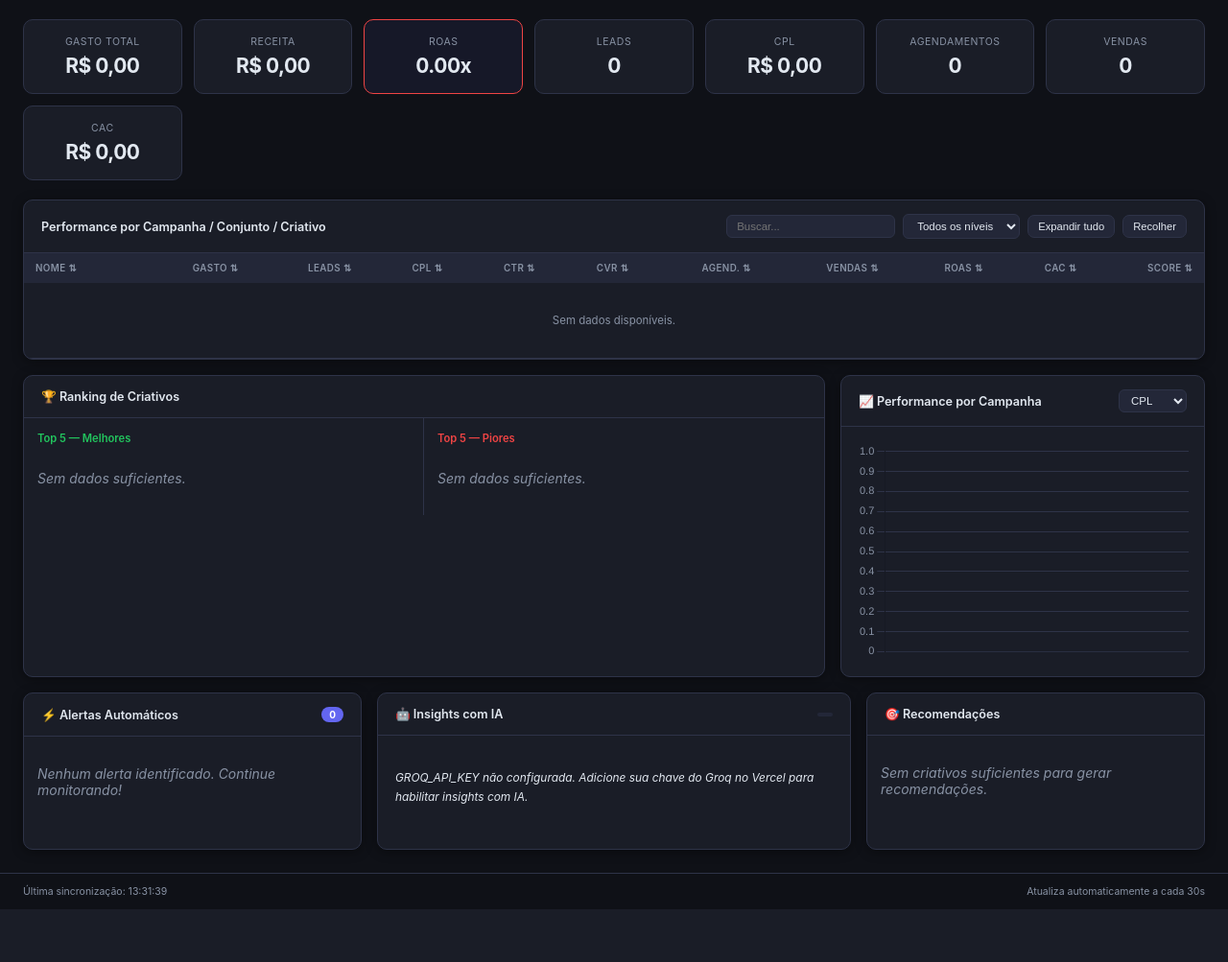
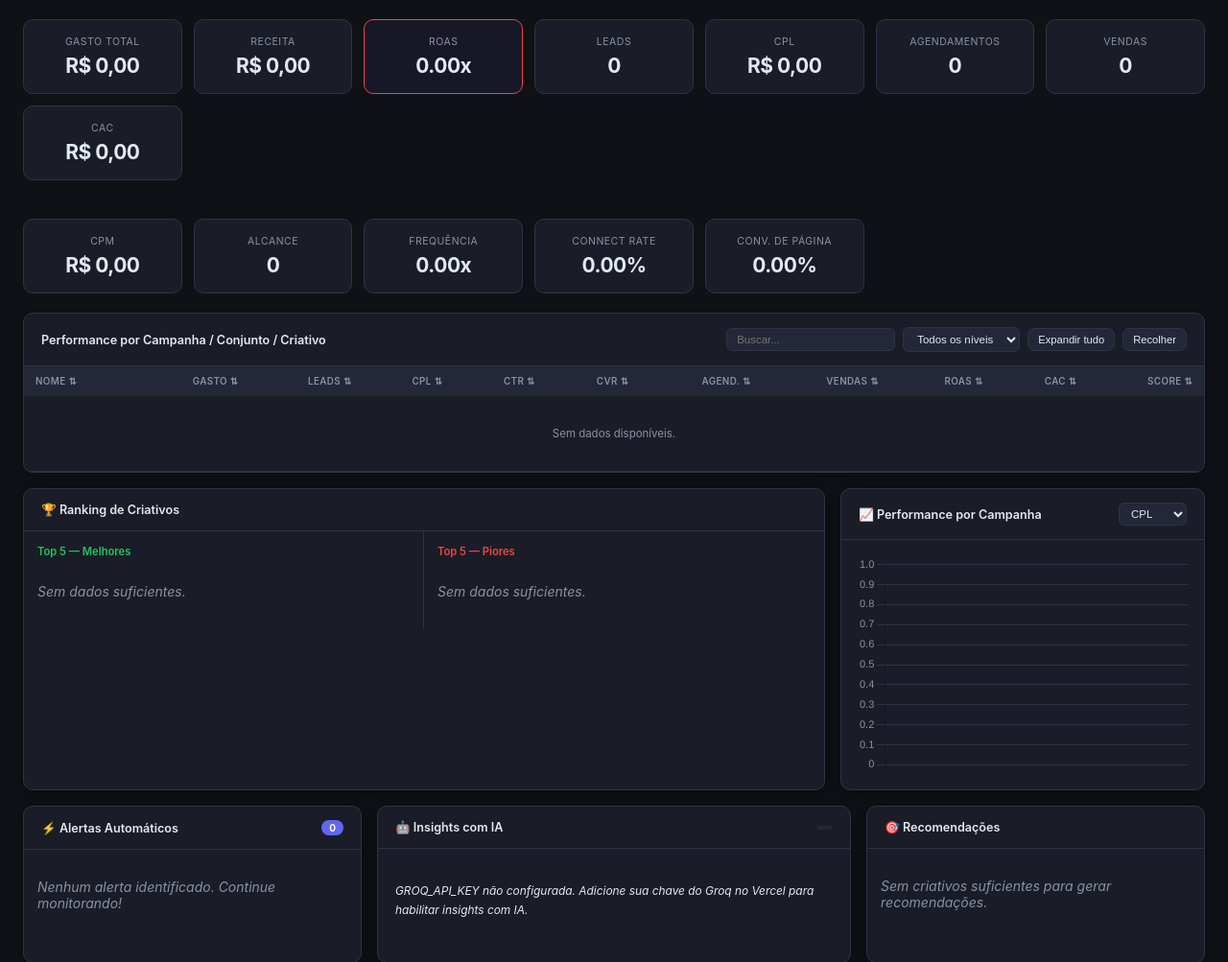
Before and after one commit to Frederete/marketing-dashboard, a Flask app: template templates/index.html in a window 1280 px wide. Shown: the part 63-1066 px from the top of the page at 96% size. Before the commit the page ends 1011 px from the top, so only its background shows below. Run offline with Flask 3, Linux system fonts and the light colour scheme; the template is opened without the code that fills it, so the values that code supplies are empty.

Commit message:
feat: add CPM, alcance, frequência, connect rate e conv. de página nos KPIs

```diff
--- a/data_processor.py
+++ b/data_processor.py
@@ -86,6 +86,7 @@ ADS_COLS = {
     "spend":       ["spend", "amount_spent", "valor_gasto", "gasto", "spend_(cost,_amount_spent)"],
     "impressions": ["impressions", "impressoes"],
     "clicks":      ["clicks", "cliques", "action_link_clicks"],
+    "reach":       ["reach", "alcance"],
 }
 LEADS_COLS = {
     "date":     ["data_padrão", "submitted_at", "date", "data"],
@@ -260,7 +261,7 @@ def build_dashboard_data(
 
     # Parse + clean ads
     ads_df = _parse_dates(ads_df, a["date"])
-    ads_df = _to_numeric(ads_df, [a["spend"], a["impressions"], a["clicks"]])
+    ads_df = _to_numeric(ads_df, [a["spend"], a["impressions"], a["clicks"], a["reach"]])
 
     # Date filter
     if date_start:
@@ -409,6 +410,8 @@ def build_dashboard_data(
             a["impressions"]: "sum",
             a["clicks"]:      "sum",
         }
+        if a.get("reach") and a["reach"] in ads_df.columns:
+            agg[a["reach"]] = "sum"
         if group_cols:
             return ads_df.groupby(group_cols).agg(agg).reset_index()
         return ads_df.agg(agg).to_frame().T
@@ -422,7 +425,7 @@ def build_dashboard_data(
 
     # ── Build hierarchical table ──────────────────────────────────────────────
     performance_table = []
-    total_spend = total_impressions = total_clicks = 0.0
+    total_spend = total_impressions = total_clicks = total_reach = 0.0
 
     # --- Campaign level ---
     camp_agg = _agg_ads(["_campaign_norm"])
@@ -443,6 +446,7 @@ def build_dashboard_data(
         c_spend  = float(c_row[a["spend"]])
         c_imp    = float(c_row[a["impressions"]])
         c_clicks = float(c_row[a["clicks"]])
+        c_reach  = float(c_row[a["reach"]]) if a.get("reach") and a["reach"] in c_row.index else 0.0
 
         c_leads  = len(camp_leads.get(ck, set()))
         c_appts  = len(camp_appts.get(ck, set()))
@@ -462,6 +466,7 @@ def build_dashboard_data(
         total_spend       += c_spend
         total_impressions += c_imp
         total_clicks      += c_clicks
+        total_reach       += c_reach
 
         # --- Ad Set level ---
         adset_rows = []
@@ -681,12 +686,16 @@ def build_dashboard_data(
     bottom_5 = list(reversed(scored[-5:])) if len(scored) >= 5 else list(reversed(scored))
 
     # ── Global KPIs ──────────────────────────────────────────────────────────
-    overall_cpl  = safe_div(total_spend, total_leads)
-    overall_cac  = safe_div(total_spend, total_sales)
-    overall_roas = safe_div(total_revenue_val, total_spend)
-    overall_ctr  = safe_div(total_clicks, total_impressions) * 100
-    lead_to_appt = safe_div(total_appts, total_leads) * 100
-    appt_to_sale = safe_div(total_sales, total_appts) * 100
+    overall_cpl       = safe_div(total_spend, total_leads)
+    overall_cac       = safe_div(total_spend, total_sales)
+    overall_roas      = safe_div(total_revenue_val, total_spend)
+    overall_ctr       = safe_div(total_clicks, total_impressions) * 100
+    lead_to_appt      = safe_div(total_appts, total_leads) * 100
+    appt_to_sale      = safe_div(total_sales, total_appts) * 100
+    overall_cpm       = safe_div(total_spend, total_impressions) * 1000
+    overall_frequency = safe_div(total_impressions, total_reach)
+    overall_connect_rate = safe_div(total_clicks, total_reach) * 100
+    overall_page_cvr  = safe_div(total_leads, total_clicks) * 100
 
     # Date range info
     date_min = ads_df[a["date"]].min() if a["date"] and a["date"] in ads_df.columns else None
@@ -713,6 +722,11 @@ def build_dashboard_data(
             "overall_cac":        round(overall_cac, 2),
             "lead_to_appt_rate":  round(lead_to_appt, 2),
             "appt_to_sale_rate":  round(appt_to_sale, 2),
+            "overall_cpm":        round(overall_cpm, 2),
+            "total_reach":        int(total_reach),
+            "overall_frequency":  round(overall_frequency, 2),
+            "overall_connect_rate": round(overall_connect_rate, 2),
+            "overall_page_cvr":   round(overall_page_cvr, 2),
         },
         "performance_table": performance_table,
         "campaigns_flat": campaigns_flat,
@@ -737,6 +751,8 @@ def _empty_payload() -> dict:
             "overall_cpl": 0, "overall_ctr": 0, "total_leads": 0,
             "total_appointments": 0, "total_sales": 0,
             "overall_cac": 0, "lead_to_appt_rate": 0, "appt_to_sale_rate": 0,
+            "overall_cpm": 0, "total_reach": 0, "overall_frequency": 0,
+            "overall_connect_rate": 0, "overall_page_cvr": 0,
         },
         "performance_table": [],
         "campaigns_flat": [],
--- a/static/js/dashboard.js
+++ b/static/js/dashboard.js
@@ -125,14 +125,19 @@ function fmt_num(v)    { return v == null ? "—" : Number(v).toLocaleString("pt
 
 function renderKPIs(k) {
   if (!k) return;
-  document.getElementById("val-spend").textContent    = fmt_currency(k.total_spend);
-  document.getElementById("val-revenue").textContent  = fmt_currency(k.total_revenue);
-  document.getElementById("val-roas").textContent     = fmt_x(k.overall_roas);
-  document.getElementById("val-leads").textContent    = fmt_num(k.total_leads);
-  document.getElementById("val-cpl").textContent      = fmt_currency(k.overall_cpl);
-  document.getElementById("val-appts").textContent    = fmt_num(k.total_appointments);
-  document.getElementById("val-sales").textContent    = fmt_num(k.total_sales);
-  document.getElementById("val-cac").textContent      = fmt_currency(k.overall_cac);
+  document.getElementById("val-spend").textContent       = fmt_currency(k.total_spend);
+  document.getElementById("val-revenue").textContent     = fmt_currency(k.total_revenue);
+  document.getElementById("val-roas").textContent        = fmt_x(k.overall_roas);
+  document.getElementById("val-leads").textContent       = fmt_num(k.total_leads);
+  document.getElementById("val-cpl").textContent         = fmt_currency(k.overall_cpl);
+  document.getElementById("val-appts").textContent       = fmt_num(k.total_appointments);
+  document.getElementById("val-sales").textContent       = fmt_num(k.total_sales);
+  document.getElementById("val-cac").textContent         = fmt_currency(k.overall_cac);
+  document.getElementById("val-cpm").textContent         = fmt_currency(k.overall_cpm);
+  document.getElementById("val-reach").textContent       = fmt_num(k.total_reach);
+  document.getElementById("val-frequency").textContent   = k.overall_frequency != null ? Number(k.overall_frequency).toFixed(2) + "x" : "—";
+  document.getElementById("val-connect-rate").textContent = fmt_pct(k.overall_connect_rate);
+  document.getElementById("val-page-cvr").textContent    = fmt_pct(k.overall_page_cvr);
 
   // Color ROAS card
   const roasCard = document.getElementById("kpi-roas");
--- a/templates/index.html
+++ b/templates/index.html
@@ -66,6 +66,30 @@
   <div class="kpi-card" id="kpi-cac">
     <div class="kpi-label">CAC</div>
     <div class="kpi-value" id="val-cac">—</div>
+  </div>
+</section>
+
+<!-- ── KPI Cards (segunda linha) ──────────────────────────────────────────── -->
+<section class="kpi-section">
+  <div class="kpi-card" id="kpi-cpm">
+    <div class="kpi-label">CPM</div>
+    <div class="kpi-value" id="val-cpm">—</div>
+  </div>
+  <div class="kpi-card" id="kpi-reach">
+    <div class="kpi-label">Alcance</div>
+    <div class="kpi-value" id="val-reach">—</div>
+  </div>
+  <div class="kpi-card" id="kpi-frequency">
+    <div class="kpi-label">Frequência</div>
+    <div class="kpi-value" id="val-frequency">—</div>
+  </div>
+  <div class="kpi-card" id="kpi-connect-rate">
+    <div class="kpi-label">Connect Rate</div>
+    <div class="kpi-value" id="val-connect-rate">—</div>
+  </div>
+  <div class="kpi-card" id="kpi-page-cvr">
+    <div class="kpi-label">Conv. de Página</div>
+    <div class="kpi-value" id="val-page-cvr">—</div>
   </div>
 </section>
 
```
